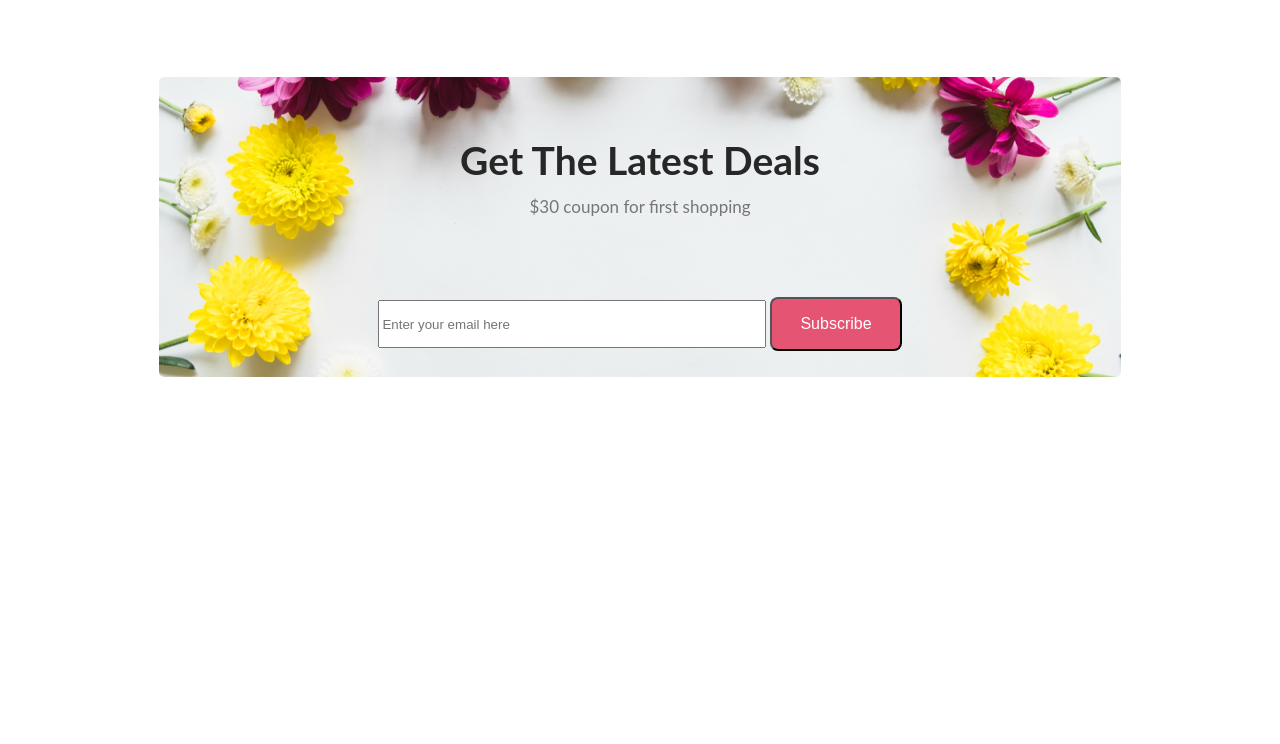
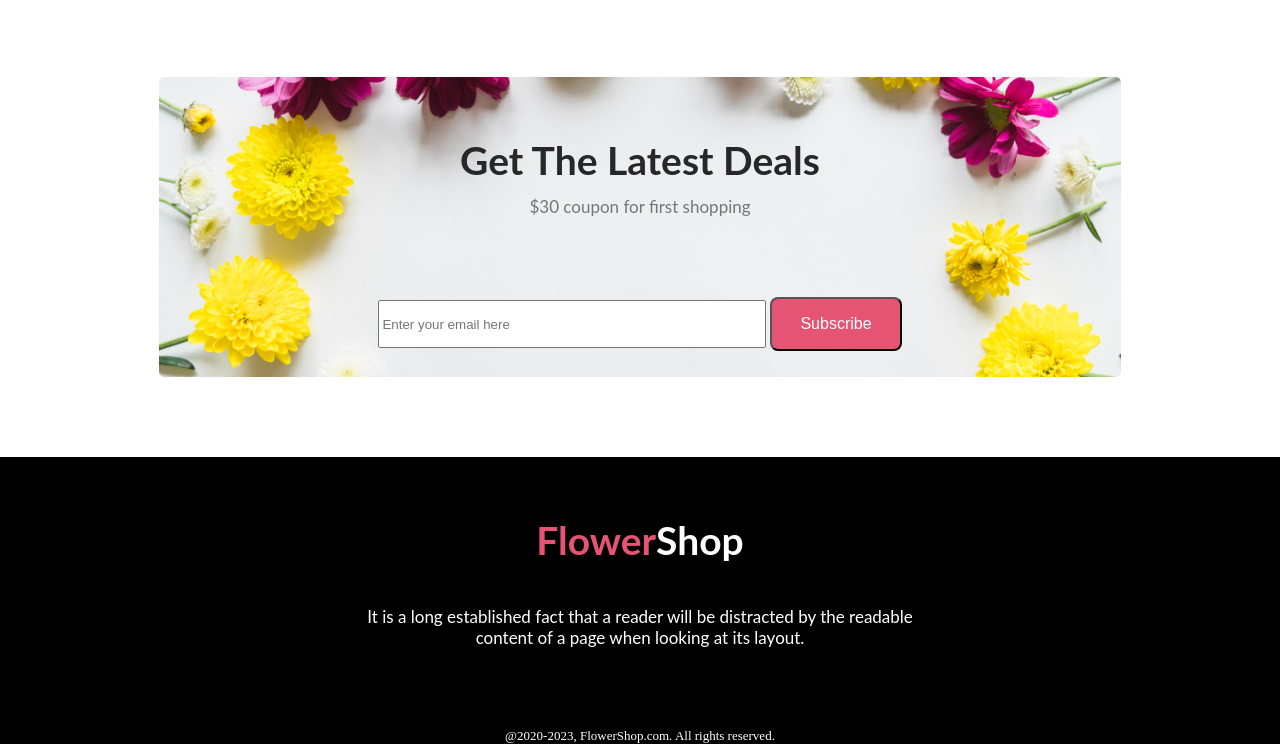
Before and after one commit to tanviremon01/flower-shop-assignment, a plain HTML site: page index.html in a window 1280 px wide. Shown: the part 2339-3083 px from the top of the page. Before the commit the page ends 2716 px from the top, so only its background shows below. Drawn offline with Linux system fonts and the light colour scheme.

Commit message:
footer added

```diff
--- a/index.html
+++ b/index.html
@@ -169,7 +169,14 @@
 
 <footer>
 
+<div class="footer-part">
+    <h3 class="featured-title , footer-part"> <span style="color:#E55473">Flower</span>Shop</h3>
+    <p class="title-P , footer-part ">
+        It is a long established fact that a reader will be distracted by the readable <br>content of a page when looking at its layout.
+    </p>
+   <p class="copy"> @2020-2023, FlowerShop.com. All rights reserved.</p>
 
+</div>
 
 
 </footer>
--- a/styles/style.css
+++ b/styles/style.css
@@ -173,6 +173,7 @@ padding-bottom: 80px ;
     padding-top: 60px;
     background-size: contain;
 
+
 }
 
 .input{
@@ -193,3 +194,19 @@ padding: 16px 28px;
 color: white;
 font-size: 16px;
 }
+
+footer{
+    padding-top: 80px;
+}
+.footer-part{
+
+padding-top: 30px;
+background-color: black;
+color: white;
+
+}
+
+.copy{
+    text-align: center;
+    font-size: small;
+}
```
